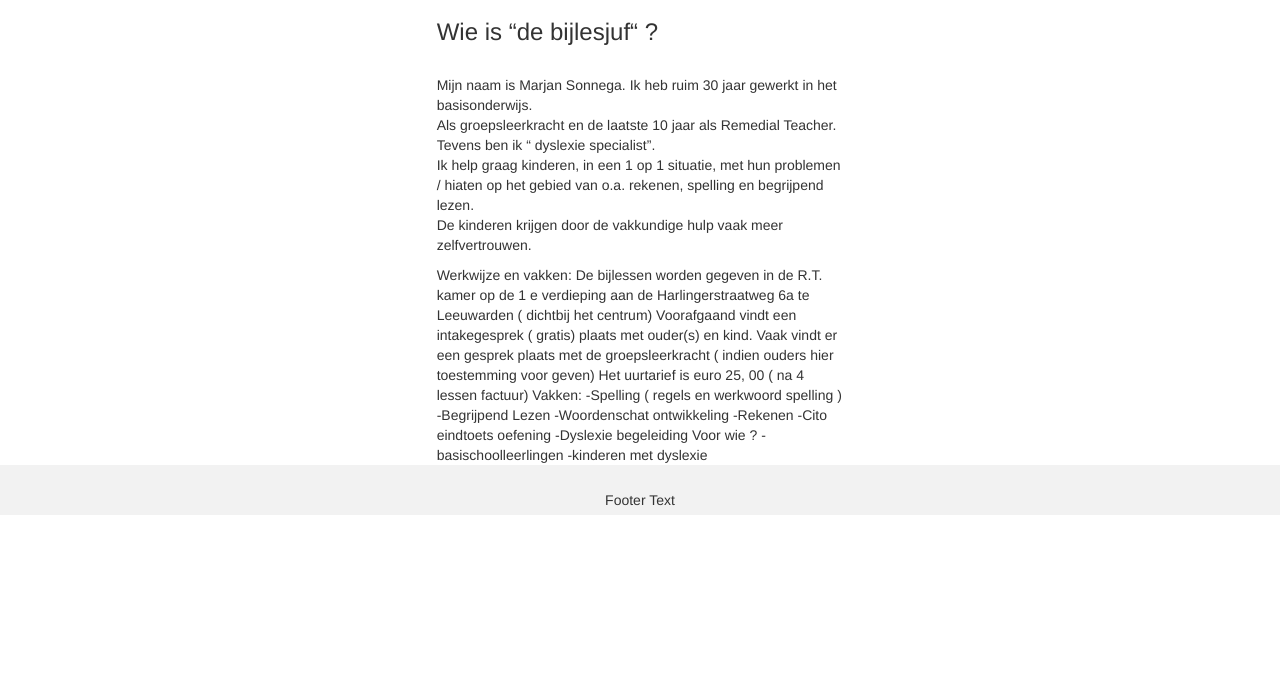
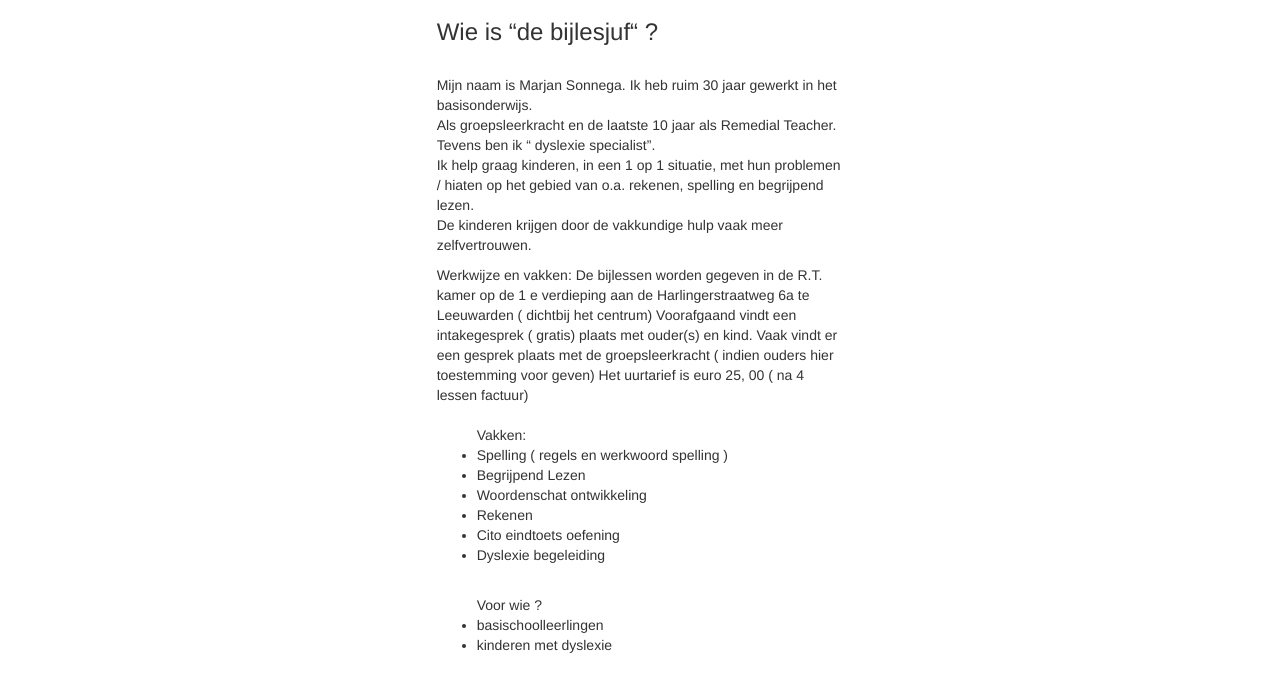
Before and after one commit to rikhesman/HBL, a PHP site: page /information.php in a window 1280 px wide. Shown: the part 53-745 px from the top of the page. Run offline with PHP 8.4, Linux system fonts and the light colour scheme.

Commit message:
kleine aanpassingen op 3 verschillende pagina's
Wachtwoord type password en email weggehaald bij Login pagina
Lijstje aangemaakt bij Informatie pagina
Titel aangemaakt bij de tijden op contact pagina

```diff
--- a/contact.php
+++ b/contact.php
@@ -39,7 +39,7 @@
    <div class="row">
   <div class="col-md-4"><!--Linker kant--></div>
     <div class="col-md-4">
-
+    <h3>Beschikbaarheid van “De Bijlesjuf“</h3>
     <table class="table">
     <thead>
       <tr>
@@ -89,9 +89,7 @@
 
     <div class="col-md-4"><!--Rechter kant--></div>
     </div>
-<footer class="container-fluid text-center">
-  <p>Footer Text</p>
-</footer>
+
 
 </body>
 </html>
--- a/information.php
+++ b/information.php
@@ -59,17 +59,17 @@ Voorafgaand vindt een intakegesprek ( gratis) plaats met ouder(s) en kind.
 Vaak vindt er een gesprek plaats met de groepsleerkracht ( indien ouders hier toestemming voor geven)
 Het uurtarief is euro 25, 00 ( na 4 lessen factuur)
 
-Vakken:
--Spelling ( regels en werkwoord spelling )
--Begrijpend Lezen
--Woordenschat ontwikkeling
--Rekenen
--Cito eindtoets oefening
--Dyslexie begeleiding
-Voor wie ?
--basischoolleerlingen
--kinderen met dyslexie
-
+<ul><br>Vakken:
+<li>Spelling ( regels en werkwoord spelling )</li>
+<li>Begrijpend Lezen</li>
+<li>Woordenschat ontwikkeling</li>
+<li>Rekenen</li>
+<li>Cito eindtoets oefening</li>
+<li>Dyslexie begeleiding</li></ul>
+<ul><br>Voor wie ?
+<li>basischoolleerlingen</li>
+<li>kinderen met dyslexie</li>
+     </ul>
     </div>
       <div class="col-md-4"><!--Rechter kant--></div>
   </div>
@@ -80,9 +80,6 @@ Voor wie ?
 
 
 
-<footer class="container-fluid text-center">
-  <p>Footer Text</p>
-</footer>
 
 </body>
 </html>
--- a/login.php
+++ b/login.php
@@ -43,10 +43,10 @@
              <h3>Inloggen op de website van “De Bijlesjuf“.</h3><br>
             <form method="POST" action="" enctype="text/plain">
 
-                <div class="form-group">Email/Gebruikersnaam
+                <div class="form-group">Gebruikersnaam
                     <input type="text" class="form-control" placeholder="Vul hier in" name="naam"   value=""></div>
                 <div class="form-group">Wachtwoord
-                    <input type="text" class="form-control" placeholder="Vul hier in" name="achternaam"   value=""></div>
+                    <input type="password" class="form-control" placeholder="Vul hier in" name="wachtwoord"   value=""></div>
                 <div class="form-group"><input type="submit" name="verstuur" value="Login">
                 <input type="reset" name="annuleren" value="Annuleren"></div>
             </form>
```
